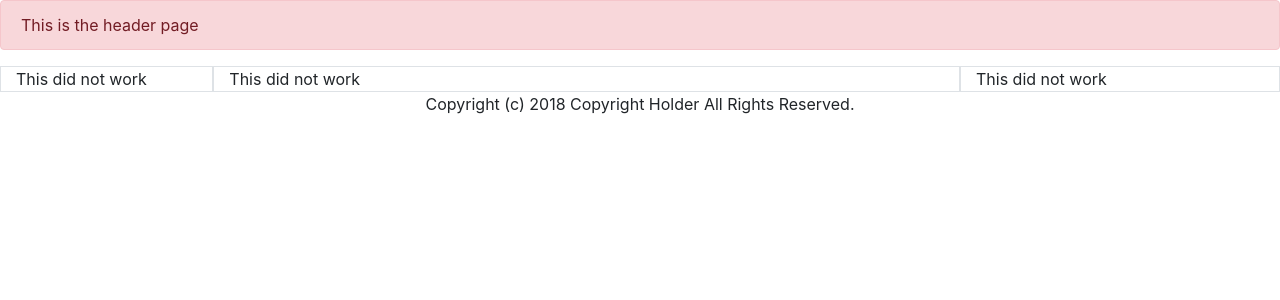
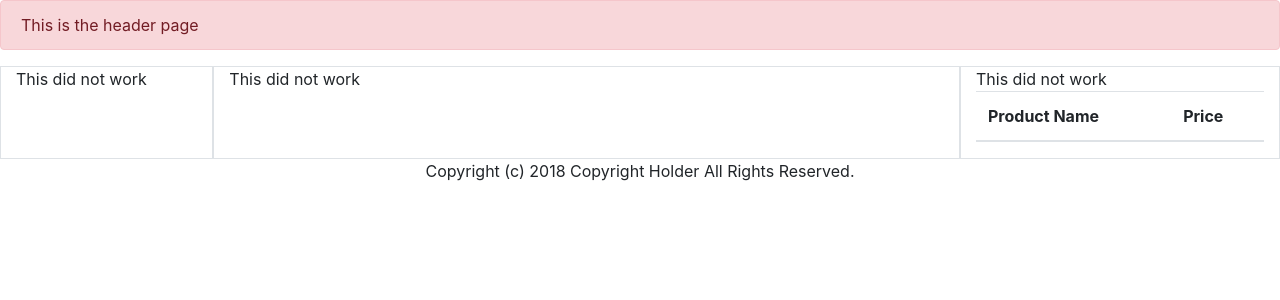
Before and after one commit to Adamhumbug/POS, a PHP site: page /home.php?product_catagory=1 in a window 1280 px wide. Shown: the top 300 px of the page. Run offline with PHP 8.4, Linux system fonts and the light colour scheme; data that the repository does not hold is empty.

Commit message:
Order summary update to show a list of product name and price - only shows same SQL as the main content

```diff
--- a/home.php
+++ b/home.php
@@ -12,7 +12,17 @@
           <?php include '_maincontent.php'; ?>
         </div>
         <div class="col-md-3 border">
-          <?php include 'order_summary.php' ?>
+          <table class="table table-striped">
+            <thead class="thead">
+              <tr>
+                <th>Product Name</th>
+                <th>Price</th>
+              </tr>
+            </thead>
+            <tbody>
+              <?php include 'order_summary.php' ?>
+            </tbody>
+          </table>
         </div>
 
       </div>
--- a/order_summary.php
+++ b/order_summary.php
@@ -1,4 +1,5 @@
 <?php
+
 
 $product_cat = urldecode($_GET['product_catagory']);
 
@@ -7,7 +8,7 @@ $sql = "SELECT * FROM products WHERE product_catagory = '$product_cat'";
 if($result = mysqli_query($conn, $sql)){
   if(mysqli_num_rows($result) > 0){
     while($row = mysqli_fetch_array($result)){
-      echo "<ul class='list-group list-group-flush'><li class='list-group-item'>" . $row['product_name'] ."</li></ul>";
+      echo "<tr><td>". $row['product_name'] ."</td><td>". $row['product_price'] . "</td></tr>";
     }
     mysqli_free_result($result);
   }else{
```
